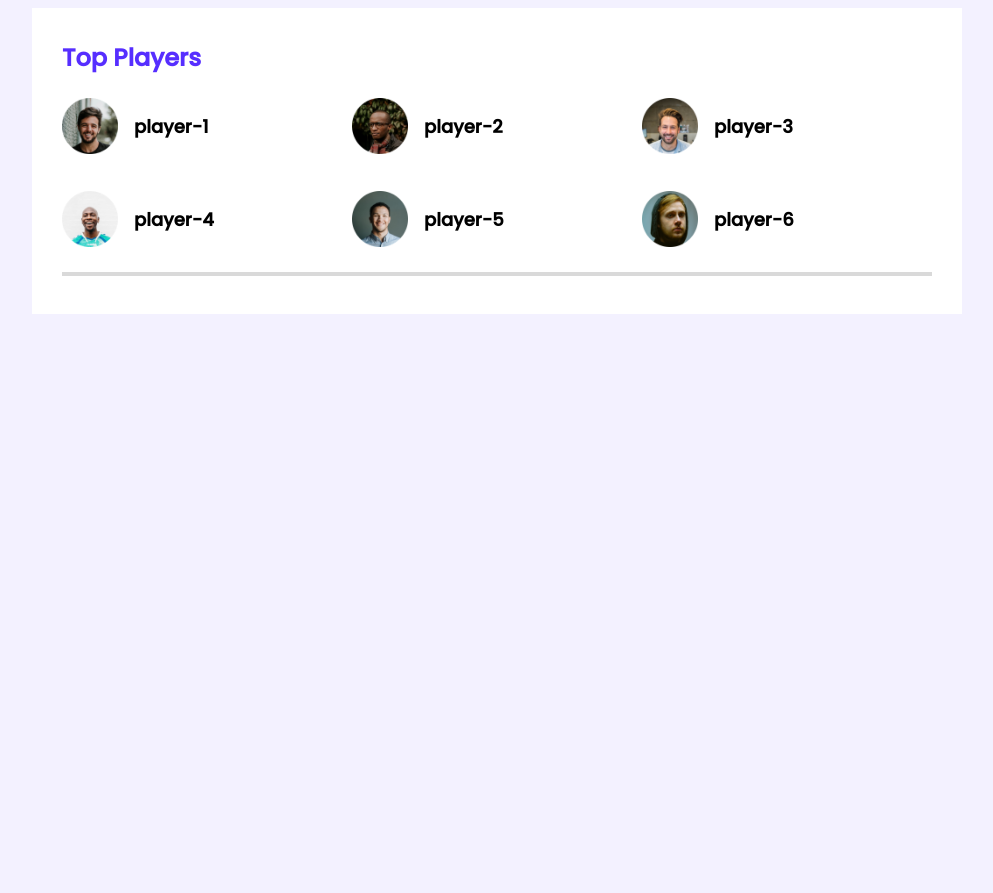
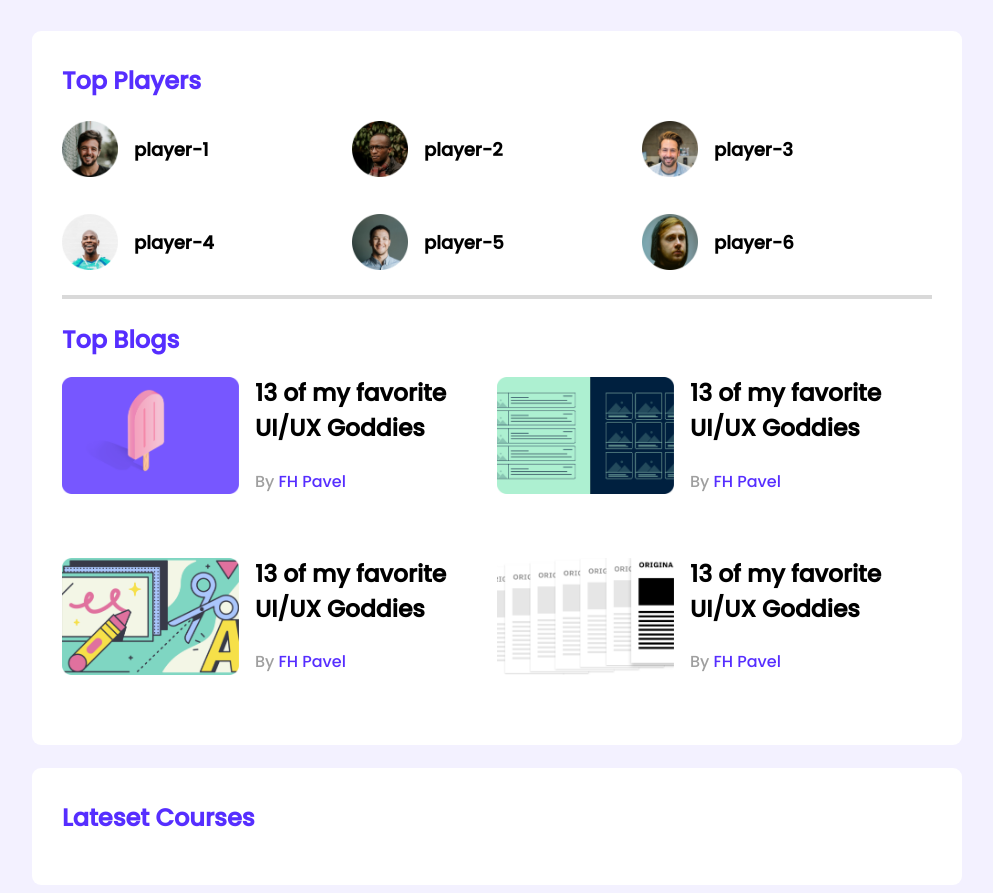
Before and after one commit to pavel90765/Laeder-Board, a plain HTML site: page index.html in a window 1280 px wide. Shown: the whole page, without its empty margins (143-1136 px from the left). Before the commit the page ends 800 px from the top, so only its background shows below. Drawn offline with Linux system fonts and the light colour scheme.

Commit message:
3rd code Injected

```diff
--- a/index.html
+++ b/index.html
@@ -7,6 +7,7 @@
     <title>Leader Board</title>
     <!-- style-sheet  -->
     <link rel="stylesheet" href="style.css">
+
 </head>
 
 <body>
@@ -48,6 +49,51 @@
                 </div>
             </div>
             <hr>
+            <div class="top-blogs">
+                <h2 class="Section-title">Top Blogs</h2>
+                <div class="blogs">
+                    <article class="blog">
+                        <div class="thumbnail">
+                            <img src="images/blogs/blog-1.png" alt="">
+                        </div>
+                        <div class="blog-info">
+                            <h3 class="blog-title">13 of my favorite UI/UX Goddies</h3>
+                            <p class="blog-author">By <a href="#">FH Pavel</a></p>
+                        </div>
+                    </article>
+                    <article class="blog">
+                        <div class="thumbnail">
+                            <img src="images/blogs/blog-2.png" alt="">
+                        </div>
+                        <div class="blog-info">
+                            <h3 class="blog-title">13 of my favorite UI/UX Goddies</h3>
+                            <p class="blog-author">By <a href="#">FH Pavel</a></p>
+                        </div>
+                    </article>
+                    <article class="blog">
+                        <div class="thumbnail">
+                            <img src="images/blogs/blog-3.png" alt="">
+                        </div>
+                        <div class="blog-info">
+                            <h3 class="blog-title">13 of my favorite UI/UX Goddies</h3>
+                            <p class="blog-author">By <a href="#">FH Pavel</a></p>
+                        </div>
+                    </article>
+                    <article class="blog">
+                        <div class="thumbnail">
+                            <img src="images/blogs/blog-4.png" alt="">
+                        </div>
+                        <div class="blog-info">
+                            <h3 class="blog-title">13 of my favorite UI/UX Goddies</h3>
+                            <p class="blog-author">By <a href="#">FH Pavel</a></p>
+                        </div>
+                    </article>
+                </div>
+            </div>
+        </section>
+        <!-- Lateset-Courses -->
+        <section class="container">
+            <h2 class="Section-title">Lateset Courses</h2>
         </section>
     </main>
 </body>
--- a/style.css
+++ b/style.css
@@ -13,21 +13,27 @@ body{
 
 main{
     display: flex;
-    justify-content: center;
+    flex-direction: column;
+    align-items: center;
 }
 
 .container{
     background-color: #fff;
     width: 870px;
     padding:30px;
+    margin-top: 23px;
+    border-radius: 9px;
 }
 
 hr{
     border:2px solid #d1d1d1d1;
     margin-top:21px;
+    margin-bottom: 23px;
 }
 
-/* .players-styele */
+/* top-area-style */
+
+/* players-styel */
 
 .Section-title{
     color:#562eff;
@@ -55,3 +61,42 @@ height: 56px;
     margin-left:16px;
     font-size: 18px;
 }
+
+/* Blogs-Style */
+
+.blogs{
+    display: grid;
+    grid-template-columns: repeat(2,1fr);
+    grid-row-gap:23px;
+}
+
+
+
+.blog{
+    display: flex;
+}
+
+.blog .thumbnail img{
+    width: 177px;
+    height: 117px;
+}
+
+.blog-info{
+    padding-left:16px;
+    font-size: 20px;
+    position: relative;
+    top:-25px;
+}
+
+.blog-author{
+    color:#9f9f9f;
+    font-size: 16px;
+}
+
+.blog-author a{
+    text-decoration: none;
+    color:#562eff;
+    font-size: 16px;
+}
+
+/* top-area-end */
```
